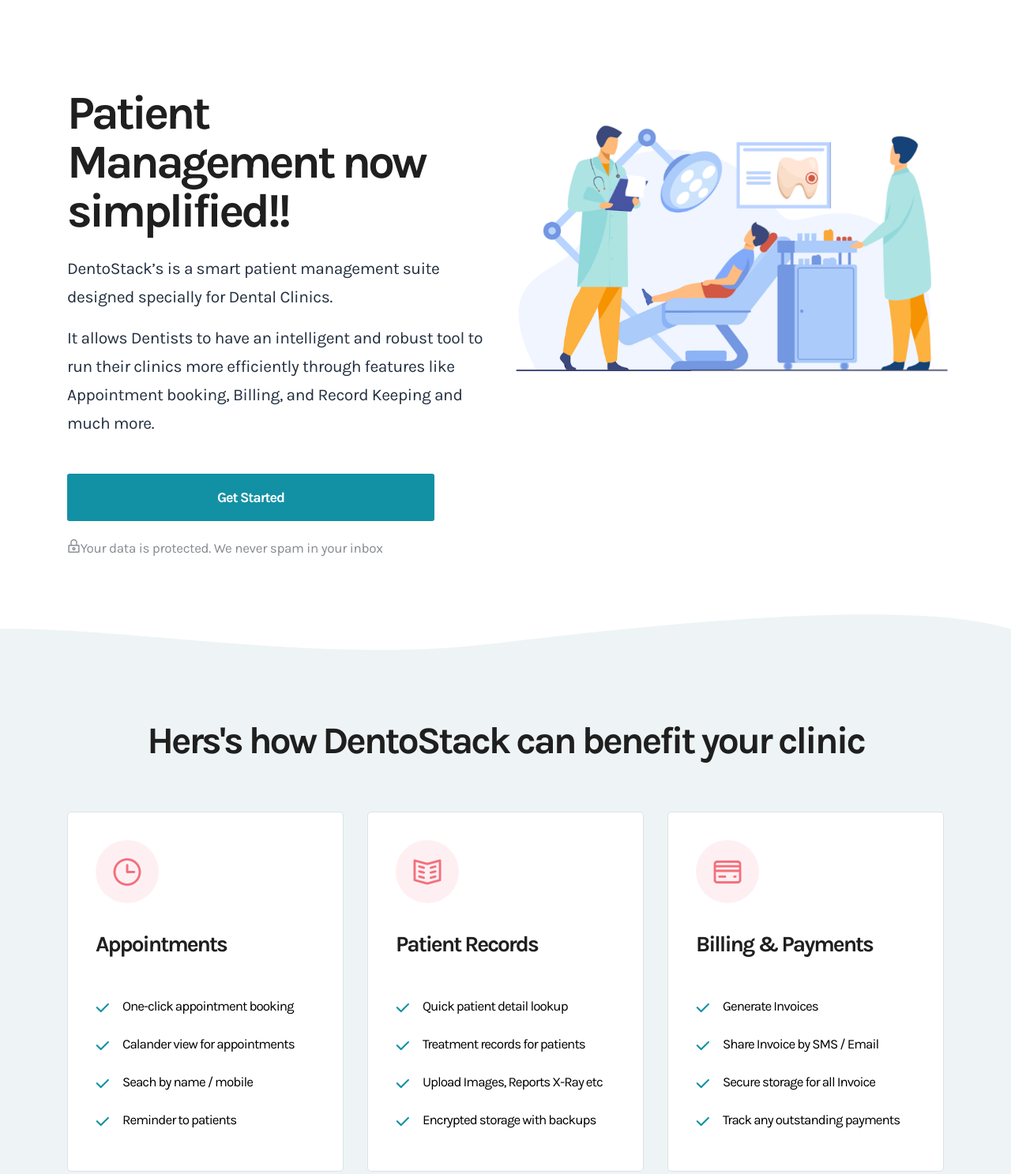
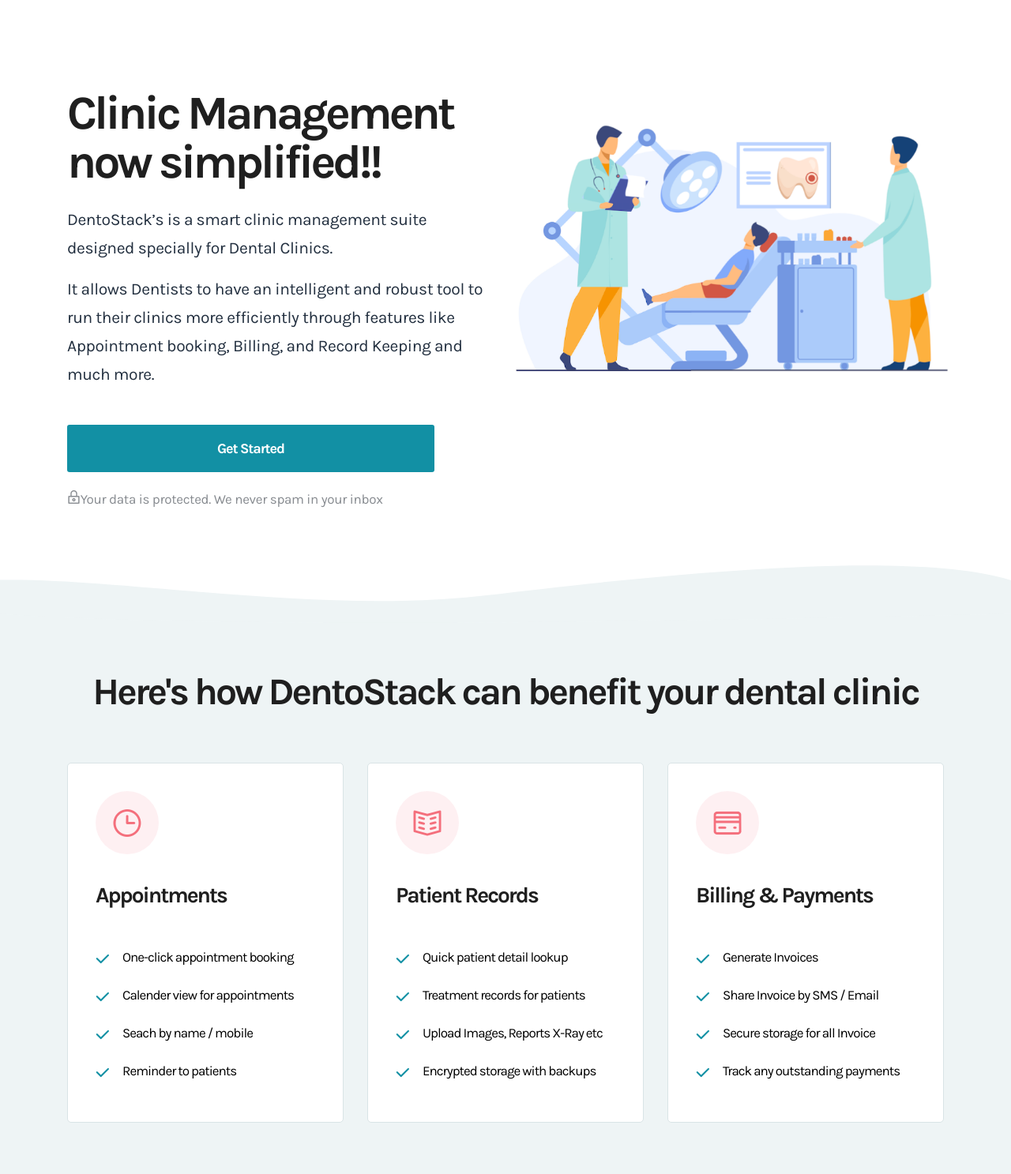
Before and after one commit to anubhav-choudhary/dentostack, a plain HTML site: page index.html in a window 1280 px wide. Shown: the part 78-1565 px from the top of the page at 79% size. Drawn offline with Linux system fonts and the light colour scheme; a script that the page names is missing.

Commit message:
[DEB-xx] Fixed some typos

```diff
--- a/index.html
+++ b/index.html
@@ -5,7 +5,7 @@
   <meta charset="UTF-8">
   <meta name="viewport" content="width=device-width, initial-scale=1.0">
   <meta http-equiv="X-UA-Compatible" content="ie=edge">
-  <title>DentoStack - Patient Management now simplified!!</title>
+  <title>DentoStack - Clinic Management now simplified!!</title>
   <link rel="shortcut icon" type="image/png" href="image/favicon.png"/>
   <!-- Plugins CSS -->
   <link rel="stylesheet" href="./plugins/bootstrap-4.3.1/css/bootstrap.min.css">
@@ -101,9 +101,9 @@
         </div>
         <div class="col-lg-6 order-lg-1">
           <div class="hero-content">
-            <h1>Patient Management now simplified!!</h1>
+            <h1>Clinic Management now simplified!!</h1>
             <p>
-              DentoStack’s is a smart patient management suite designed specially for Dental Clinics.
+              DentoStack’s is a smart clinic management suite designed specially for Dental Clinics.
             </p>
             <p>
               It allows Dentists to have an intelligent and robust tool to run their clinics more efficiently
@@ -134,7 +134,7 @@
           </div>
       <div class="container">
           <div class="section-title text-center">
-              <h2>Hers's how DentoStack can benefit your clinic</h2>
+              <h2>Here's how DentoStack can benefit your dental clinic</h2>
           </div>
           <div class="row mb-d-30">
               <div class="col-md-6 col-lg-4 mb--30">
@@ -146,7 +146,7 @@
                           <h3>Appointments</h3>
                           <ul class="content-list features">
                             <li><span><i class="icon icon-check-2"></i></span>One-click appointment booking</li>
-                            <li><span><i class="icon icon-check-2"></i></span>Calander view for appointments</li>
+                            <li><span><i class="icon icon-check-2"></i></span>Calender view for appointments</li>
                             <li><span><i class="icon icon-check-2"></i></span>Seach by name / mobile</li>
                             <li><span><i class="icon icon-check-2"></i></span>Reminder to patients</li>
                           </ul>
```
Also changed, not shown: about.html (+2 -2 lines), privacy.html (+1 -1 lines).
